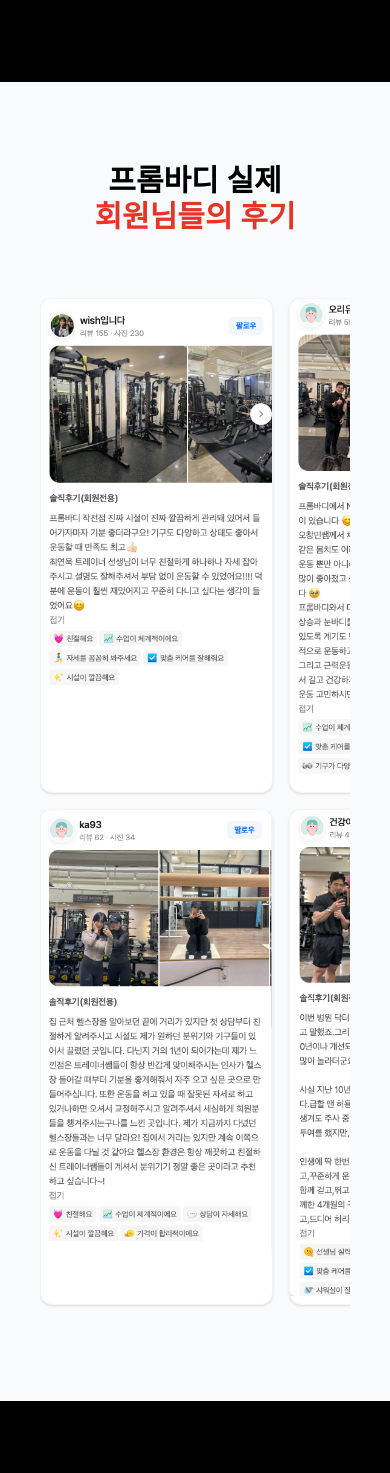
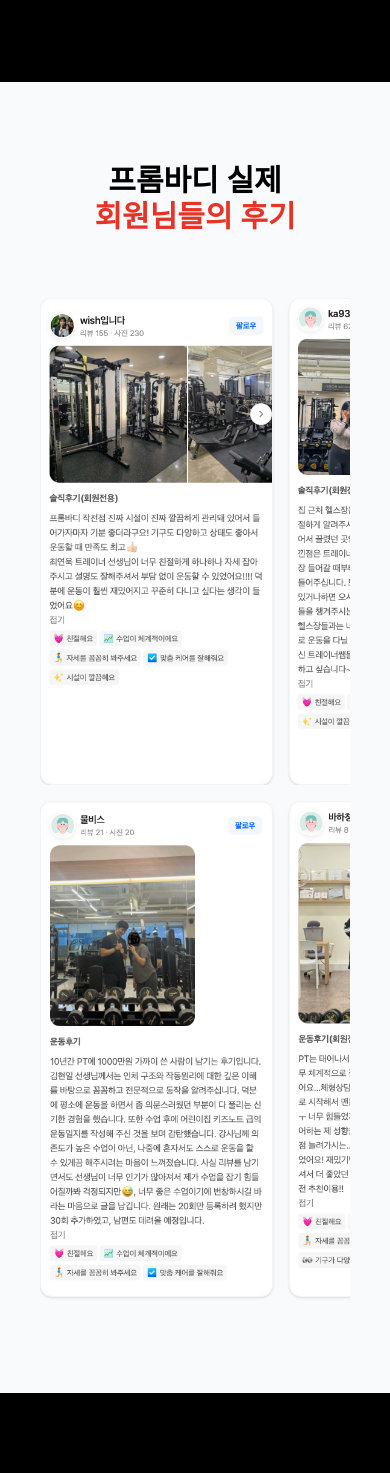
Before and after one commit to okmstyle-collab/from_body-landding, a React (Vite) app: page / in a window 390 px wide. Shown: the part 8019-9492 px from the top of the page. Built offline with nearby package versions, Linux system fonts and the light colour scheme.

Commit message:
Split review section into scrollable rows on mobile and desktop

```diff
--- a/src/App.tsx
+++ b/src/App.tsx
@@ -429,15 +429,25 @@
       <section className="section-padding bg-gray-50">
         <div className="max-w-7xl mx-auto px-4 text-center">
           <h2 className="text-3xl md:text-5xl font-black mb-16 break-keep">프롬바디 실제 <span className="text-brand-point">회원님들의 후기</span></h2>
-          <div className="grid grid-rows-2 grid-flow-col auto-cols-[75%] sm:auto-cols-[45%] lg:grid-rows-none lg:grid-flow-row lg:grid-cols-5 lg:auto-cols-auto gap-4 lg:gap-6 overflow-x-auto snap-x snap-mandatory pb-4 lg:pb-0 [&::-webkit-scrollbar]:hidden [-ms-overflow-style:'none'] [scrollbar-width:'none']">
+          <div className="flex flex-col gap-4 lg:gap-6">
+            <div className="grid grid-flow-col auto-cols-[75%] sm:auto-cols-[45%] md:auto-cols-[30%] lg:auto-cols-[22%] gap-4 lg:gap-6 overflow-x-auto snap-x snap-mandatory [&::-webkit-scrollbar]:hidden [-ms-overflow-style:'none'] [scrollbar-width:'none']">
               {[
-              'review1.png', 'review2.png', 'review3.png', 'review4.png', 'review5.png',
-              'review6.png', 'review7.png', 'review8.png', 'review9.png', 'review10.png'
+                'review1.png', 'review2.png', 'review3.png', 'review4.png', 'review5.png'
               ].map((img, i) => (
                 <div key={i} className="snap-center rounded-xl overflow-hidden shadow-sm hover:shadow-lg transition-shadow bg-white border border-gray-100">
                   <img src={`/reviews/${img}`} alt={`프롬바디 회원 후기 ${i+1}`} className="w-full h-auto pointer-events-none" />
                 </div>
               ))}
+            </div>
+            <div className="grid grid-flow-col auto-cols-[75%] sm:auto-cols-[45%] md:auto-cols-[30%] lg:auto-cols-[22%] gap-4 lg:gap-6 overflow-x-auto snap-x snap-mandatory pb-4 lg:pb-0 [&::-webkit-scrollbar]:hidden [-ms-overflow-style:'none'] [scrollbar-width:'none']">
+              {[
+                'review6.png', 'review7.png', 'review8.png', 'review9.png', 'review10.png'
+              ].map((img, i) => (
+                <div key={i+5} className="snap-center rounded-xl overflow-hidden shadow-sm hover:shadow-lg transition-shadow bg-white border border-gray-100">
+                  <img src={`/reviews/${img}`} alt={`프롬바디 회원 후기 ${i+6}`} className="w-full h-auto pointer-events-none" />
+                </div>
+              ))}
+            </div>
           </div>
         </div>
       </section>
```
Lines whose indentation alone changed are shown as unchanged.
